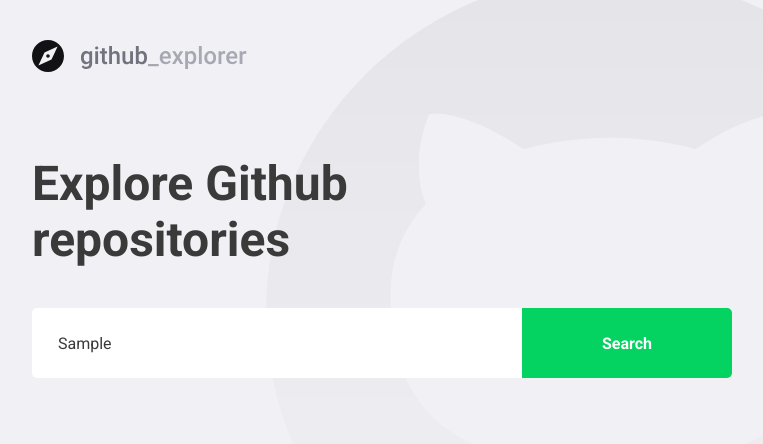
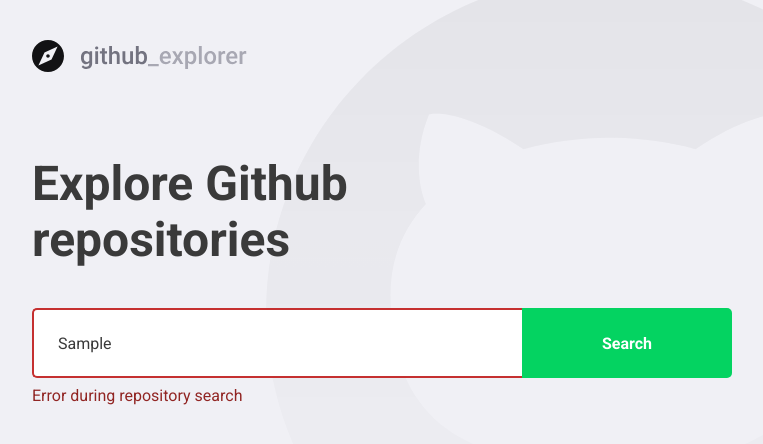
Before and after one commit to geraldobraz/github-explorer, a React (Create React App) app: page /dashboard in a window 1280 px wide. Both pictures are taken after typing "Sample" into the empty fields and a click on the button "Search". Shown: the top 444 px of the page, without its empty margins (148-911 px from the left). Built offline with nearby package versions, Linux system fonts and the light colour scheme; no server answers.

Commit message:
Add error message if no repository is found

```diff
--- a/src/pages/Dashboard/index.tsx
+++ b/src/pages/Dashboard/index.tsx
@@ -1,7 +1,7 @@
 import React, { useState, useEffect, FormEvent } from 'react';
 import { FiChevronRight } from 'react-icons/fi';
 import { Link } from 'react-router-dom';
-import { Title, Form, Repositories } from './styles';
+import { Title, Form, Repositories, Error } from './styles';
 import api from '../../services/api';
 
 import logoImg from '../../assets/logo.svg';
@@ -17,6 +17,7 @@ interface Repository {
 
 const Dashboard: React.FC = () => {
   const [newRepo, setNewRepo] = useState('');
+  const [inputError, setInputError] = useState('');
   const [repositories, setRepositories] = useState<Repository[]>(() => {
     const storageRepositories = localStorage.getItem(
       '@GithubExplorer:repositories',
@@ -37,12 +38,22 @@ const Dashboard: React.FC = () => {
   ): Promise<void> {
     event.preventDefault();
 
-    const response = await api.get<Repository>(`repos/${newRepo}`);
+    if (!newRepo) {
+      setInputError('Please insert author/repository name');
+      return;
+    }
 
-    const repository = response.data;
+    try {
+      const response = await api.get<Repository>(`repos/${newRepo}`);
 
-    setRepositories([...repositories, repository]);
-    setNewRepo('');
+      const repository = response.data;
+
+      setRepositories([...repositories, repository]);
+      setNewRepo('');
+      setInputError('');
+    } catch (err) {
+      setInputError('Error during repository search');
+    }
   }
 
   return (
@@ -50,7 +61,7 @@ const Dashboard: React.FC = () => {
       <img src={logoImg} alt="Github Explorer" />
       <Title>Explore Github repositories</Title>
 
-      <Form hasError={false} onSubmit={handleAddRepository}>
+      <Form hasError={!!inputError} onSubmit={handleAddRepository}>
         <input
           value={newRepo}
           onChange={e => setNewRepo(e.target.value)}
@@ -58,6 +69,8 @@ const Dashboard: React.FC = () => {
         />
         <button type="submit">Search</button>
       </Form>
+
+      {inputError && <Error>{inputError}</Error>}
 
       <Repositories>
         {repositories.map(repository => (
```
